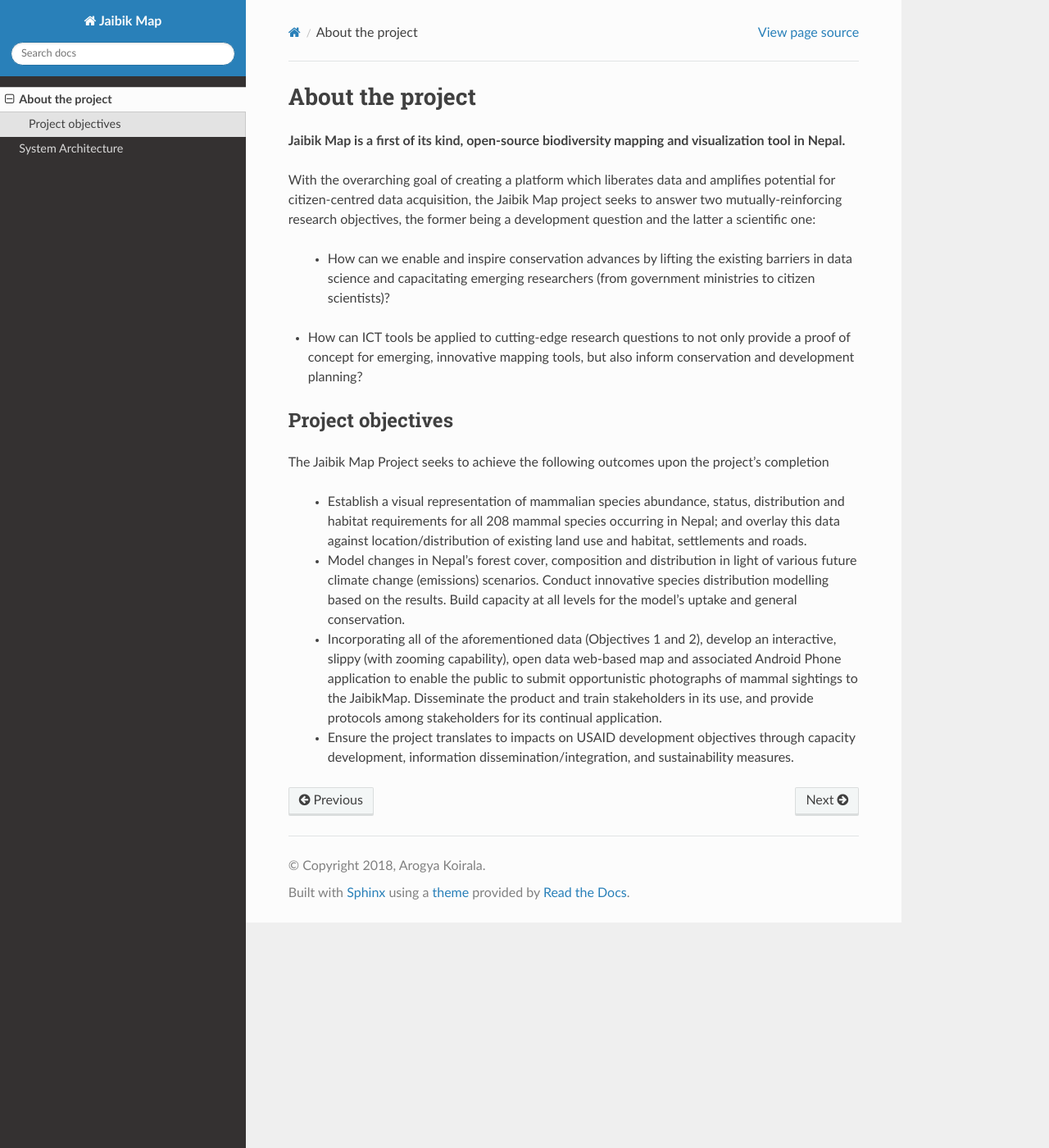
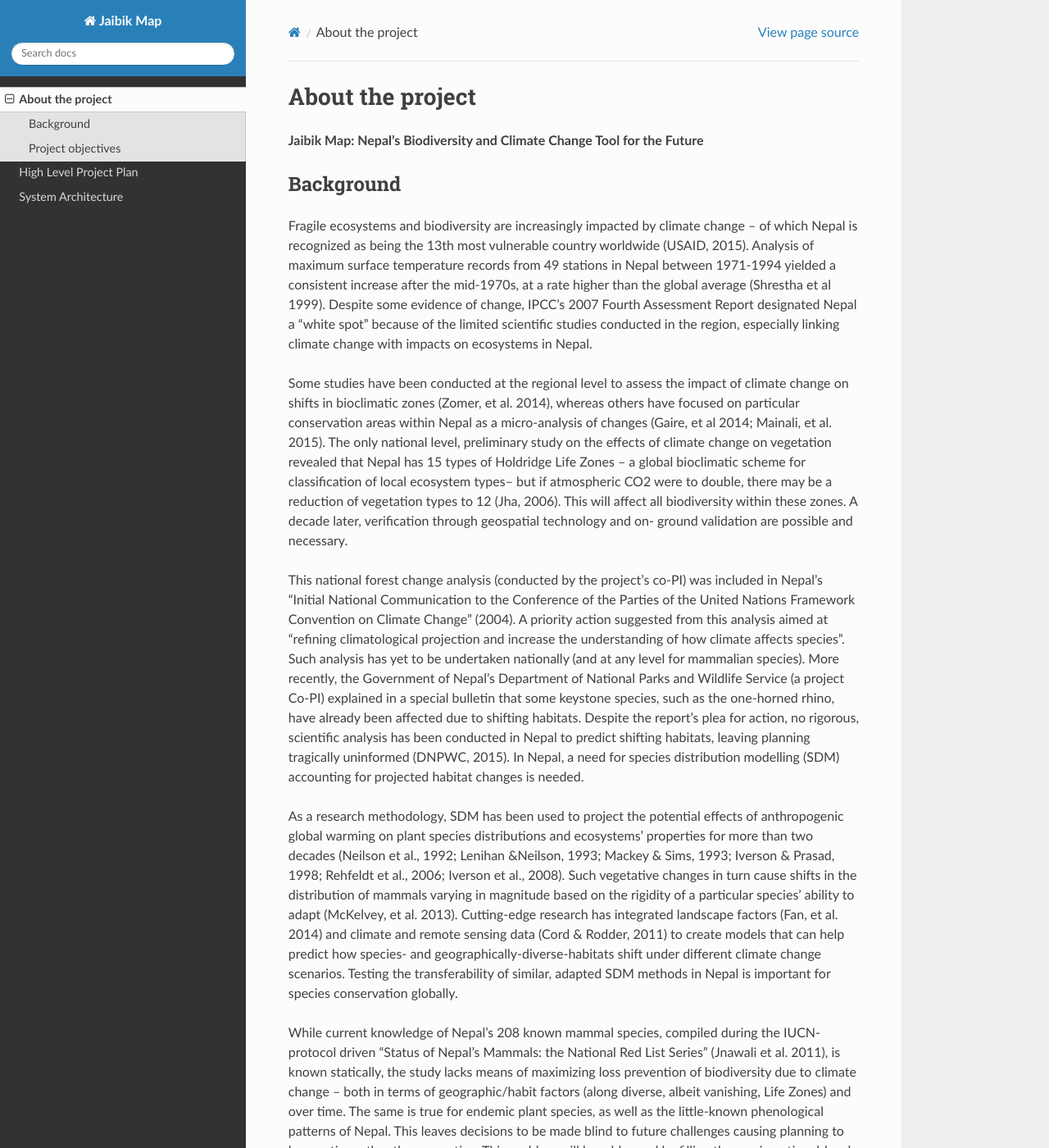
Before and after one commit to KathmanduLivingLabs/jaibikmap-docs, a Sphinx documentation site: the page built from docs/2_about_the_project.rst, in a window 1280 px wide and 1400 px high. Shown: the whole window at 82% size. Built offline with Sphinx 7.4.7 and the Read the Docs theme 2.0.0, drawn with Linux system fonts in a browser that asks for light colours; some of the changed text lies outside the part shown.

Commit message:
incorporated high level project plan

```diff
--- a/docs/2_about_the_project.rst
+++ b/docs/2_about_the_project.rst
@@ -2,17 +2,32 @@
 About the project
 =================
 
-**Jaibik Map is a first of its kind, open-source biodiversity mapping and visualization tool in Nepal.**
+**Jaibik Map: Nepal’s Biodiversity and Climate Change Tool for the Future**
 
-With the overarching goal of creating a platform which liberates data and amplifies potential for citizen-centred data acquisition, the Jaibik Map project seeks to answer two mutually-reinforcing research objectives, the former being a development question and the latter a scientific one:
+Background
+----------
+
+Fragile ecosystems and biodiversity are increasingly impacted by climate change – of which Nepal is recognized as being the 13th most vulnerable country worldwide (USAID, 2015). Analysis of maximum surface temperature records from 49 stations in Nepal between 1971-1994 yielded a consistent increase after the mid-1970s, at a rate higher than the global average (Shrestha et al 1999). Despite some evidence of change, IPCC’s 2007 Fourth Assessment Report designated Nepal a “white spot” because of the limited scientific studies conducted in the region, especially linking climate change with impacts on ecosystems in Nepal.
+
+Some studies have been conducted at the regional level to assess the impact of climate change on shifts in bioclimatic zones (Zomer, et al. 2014), whereas others have focused on particular conservation areas within Nepal as a micro-analysis of changes (Gaire, et al 2014; Mainali, et al. 2015). The only national level, preliminary study on the effects of climate change on vegetation revealed that Nepal has 15 types of Holdridge Life Zones – a global bioclimatic scheme for classification of local ecosystem types– but if atmospheric CO2 were to double, there may be a reduction of vegetation types to 12 (Jha, 2006). This will affect all biodiversity within these zones. A decade later, verification through geospatial technology and on- ground validation are possible and necessary.
+
+This national forest change analysis (conducted by the project’s co-PI) was included in Nepal’s “Initial National Communication to the Conference of the Parties of the United Nations Framework Convention on Climate Change” (2004). A priority action suggested from this analysis aimed at “refining climatological projection and increase the understanding of how climate affects species”. Such analysis has yet to be undertaken nationally (and at any level for mammalian species). More recently, the Government of Nepal’s Department of National Parks and Wildlife Service (a project Co-PI) explained in a special bulletin that some keystone species, such as the one-horned rhino, have already been affected due to shifting habitats. Despite the report’s plea for action, no rigorous, scientific analysis has been conducted in Nepal to predict shifting habitats, leaving planning tragically uninformed (DNPWC, 2015). In Nepal, a need for species distribution modelling (SDM) accounting for projected habitat changes is needed.
+
+As a research methodology, SDM has been used to project the potential effects of anthropogenic global warming on plant species distributions and ecosystems’ properties for more than two decades (Neilson et al., 1992; Lenihan &Neilson, 1993; Mackey & Sims, 1993; Iverson & Prasad, 1998; Rehfeldt et al., 2006; Iverson et al., 2008). Such vegetative changes in turn cause shifts in the distribution of mammals varying in magnitude based on the rigidity of a particular species’ ability to adapt (McKelvey, et al. 2013). Cutting-edge research has integrated landscape factors (Fan, et al. 2014) and climate and remote sensing data (Cord & Rodder, 2011) to create models that can help predict how species- and geographically-diverse-habitats shift under different climate change scenarios. Testing the transferability of similar, adapted SDM methods in Nepal is important for species conservation globally.
+
+While current knowledge of Nepal’s 208 known mammal species, compiled during the IUCN-protocol driven “Status of Nepal’s Mammals: the National Red List Series” (Jnawali et al. 2011), is known statically, the study lacks means of maximizing loss prevention of biodiversity due to climate change – both in terms of geographic/habit factors (along diverse, albeit vanishing, Life Zones) and over time. The same is true for endemic plant species, as well as the little-known phenological patterns of Nepal. This leaves decisions to be made blind to future challenges causing planning to be reactive rather than proactive. This problem will be addressed by filling the gap in national-level impacts of climate change on forest cover, and then answering specific questions of habitat shifts for key mammal and endemic plant species.
+
+Looking forward, a broader challenge lies in Nepal’s current state of data acquisition, sharing and interpretation capacity must also be addressed. Past studies are kept in hard copy, often inaccessible to disparate groups (academics, government workers, etc.); data is also not sourced democratically, leading to gaps in information at the central, decision-making level, yet un-harnessed at the local level. To make species distribution modelling a reality, it is necessary to both create a tool for data visualization and interpretation as well as to capacitate key stakeholders in its use and cutting-edge methods. The JaibikMap, addresses these dual challenges – answering a clear research challenge that has immediate conservation implications while also creating a tool for future challenges to be solved.
+
+Project objectives
+------------------
+
+The JaibikMap Project, in creating the first open-software mapping tool of its kind in Nepal, has the overarching goal of creating a platform which liberates data and amplifies potential for citizen-centred data acquisition, making it useful and relevant to a variety of stakeholders. Two mutually-reinforcing research objectives will be answered through this endeavour, the former being a development question and the latter a scientific one.
 
  - How can we enable and inspire conservation advances by lifting the existing barriers in data science and capacitating emerging researchers (from government ministries to citizen scientists)?
 
-- How can ICT tools be applied to cutting-edge research questions to not only provide a proof of concept for emerging, innovative mapping tools, but also inform conservation and development planning?
+ - How can ICT tools be applied to cutting-edge research questions to not only provide a proof of concept for emerging, innovative mapping tools, but also inform conservation and development planning?
 
-
-Project objectives
-------------------
 
 The Jaibik Map Project seeks to achieve the following outcomes upon the project's completion
 
@@ -23,3 +38,5 @@
  - Incorporating all of the aforementioned data (Objectives 1 and 2), develop an interactive, slippy (with zooming capability), open data web-based map and associated Android Phone application to enable the public to submit opportunistic photographs of mammal sightings to the JaibikMap. Disseminate the product and train stakeholders in its use, and provide protocols among stakeholders for its continual application.
 
  - Ensure the project translates to impacts on USAID development objectives through capacity development, information dissemination/integration, and sustainability measures.
+
+Existing datasets useful to the project, such as those developed through the USAID funded SERVIR Himalaya project, will be accessed to save time, reduce duplication, and leverage existing funds to solve new challenges.
--- a/docs/index.rst
+++ b/docs/index.rst
@@ -16,4 +16,5 @@
     :maxdepth: 2
 
     2_about_the_project
+    3_project_plan
     1_system_architecture
```
Also changed, not shown: docs/3_project_plan.rst (added, +82 -0 lines).
